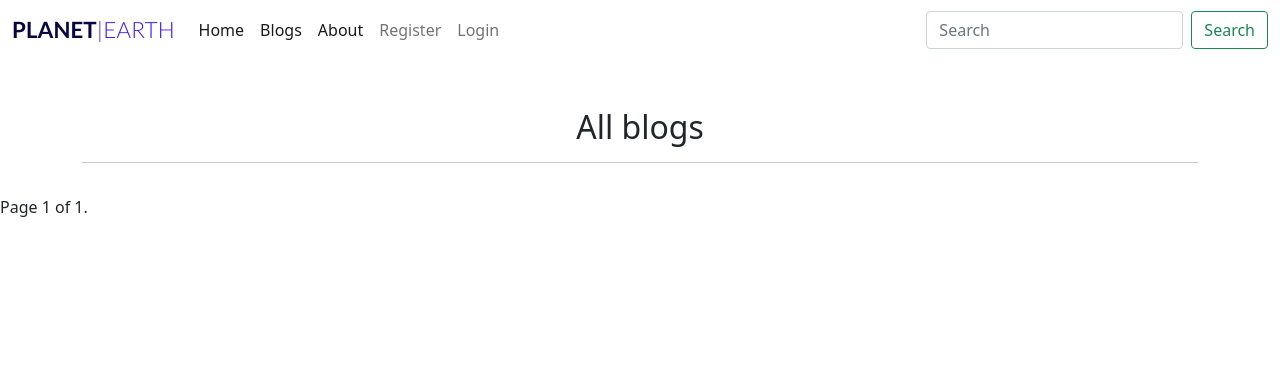
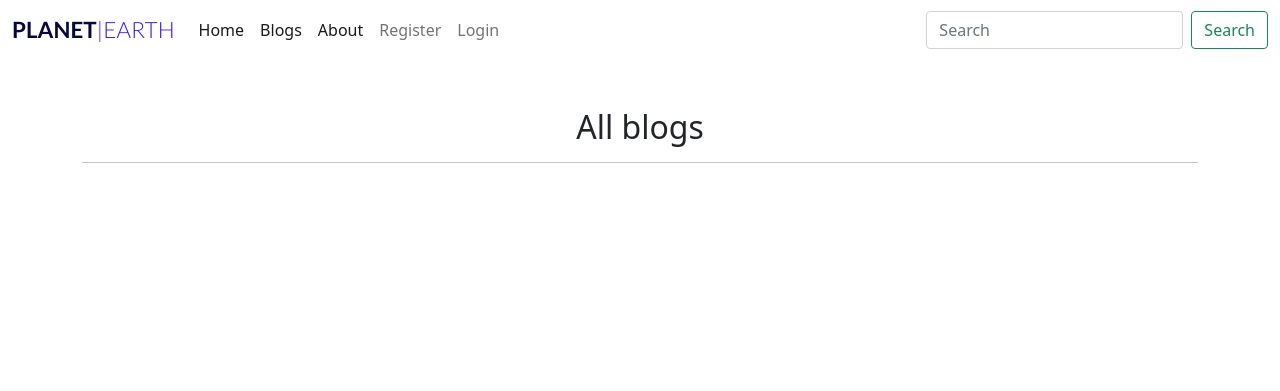
Before and after one commit to Lee-moran/Planet_Earth, a Django app: page /all_post in a window 1280 px wide. Shown: the top 391 px of the page. Run offline with Django 3.2, Linux system fonts and the light colour scheme; data that the repository does not hold is empty; some libraries are stand-ins or nearby versions.

Commit message:
updated card styling through bs5 classes and removed pagination html and used inside file

```diff
--- a/static/css/style.css
+++ b/static/css/style.css
@@ -157,6 +157,8 @@ body {
     background-image: url('../static/images/earth1.jpg');
 }
 
+
+
 /* hero div */
 .caption {
     position: absolute;
--- a/templates/all_post.html
+++ b/templates/all_post.html
@@ -27,8 +27,8 @@
                                     <img src="{% static 'images/forest.jpg' %}" alt="board" class="card-img-top img-fit"
                                         height="300">
                                     {% else %}
-                                    <img class="card-img-top img-fit" height="300px" src=" {{ post.featured_image.url }}"
-                                        alt="{{ post.title}}">
+                                    <img class="card-img-top img-fit" height="300px"
+                                        src=" {{ post.featured_image.url }}" alt="{{ post.title}}">
                                     {% endif %}
                                 </div>
                                 <h3 class="card-title">{{ post.title }}</h3>
@@ -46,14 +46,23 @@
                 {% endif %}
                 {% endfor %}
             </div>
+            {% if is_paginated %}
+            <nav aria-label="Page navigation">
+                <ul class="pagination justify-content-center">
+                    {% if page_obj.has_previous %}
+                    <li><a href="?page={{ page_obj.previous_page_number }}" class="page-link">&laquo; PREV </a></li>
+                    {% endif %}
+                    {% if page_obj.has_next %}
+                    <li><a href="?page={{ page_obj.next_page_number }}" class="page-link"> NEXT &raquo;</a></li>
+
+                    {% endif %}
+                </ul>
+            </nav>
+            {% endif %}
         </div>
     </div>
 </div>
 
-{% include "pagination.html" %}
-
-
-
 
 
 {%endblock%}
--- a/templates/index.html
+++ b/templates/index.html
@@ -10,7 +10,7 @@
             <div class="row">
                 {% for post in post_list %}
                 <div class="col-md-4">
-                    <div class="card mb-4">
+                    <div class="card shadow-lg mb-5 bg-light bg-gradient rounded">
                         <div class="card-body">
                             <div class="image-container">
                                 {% if "placeholder" in post.featured_image.url %}
@@ -42,7 +42,7 @@
             </div>
         </div>
     </div>
-    {% if is_paginated %}
+    <!-- {% if is_paginated %}
     <nav aria-label="Page navigation">
         <ul class="pagination justify-content-center">
             {% if page_obj.has_previous %}
@@ -54,7 +54,7 @@
             {% endif %}
         </ul>
     </nav>
-    {% endif %}
+    {% endif %} -->
 </div>
 {%endblock%}
 
--- a/templates/pagination.html
+++ /dev/null
@@ -1,22 +0,0 @@
-<div class=“container”>
-    <div class=“row”>
-       <div class=“col justify-content-center my-5”>
-          <div class=“pagination text-center”>
-             <span class=“step-links”>
-                {% if page_obj.has_previous %}
-                <li><a href=“?page={{ page_obj.previous_page_number }}” class=“btn btn-warning all-btn page”>&laquo; Prev
-                   </a>
-                </li>
-                {% endif %}
-                {% if page_obj.has_next %}
-                <li><a href=“?page={{ page_obj.next_page_number }}” class=“btn btn-warning all-btn page”> Next &raquo;</a>
-                </li>
-                {% endif %}
-                <span class=“current”>
-                Page {{ page_obj.number }} of {{ page_obj.paginator.num_pages }}.
-                </span>
-             </span>
-          </div>
-       </div>
-    </div>
- </div>
```
